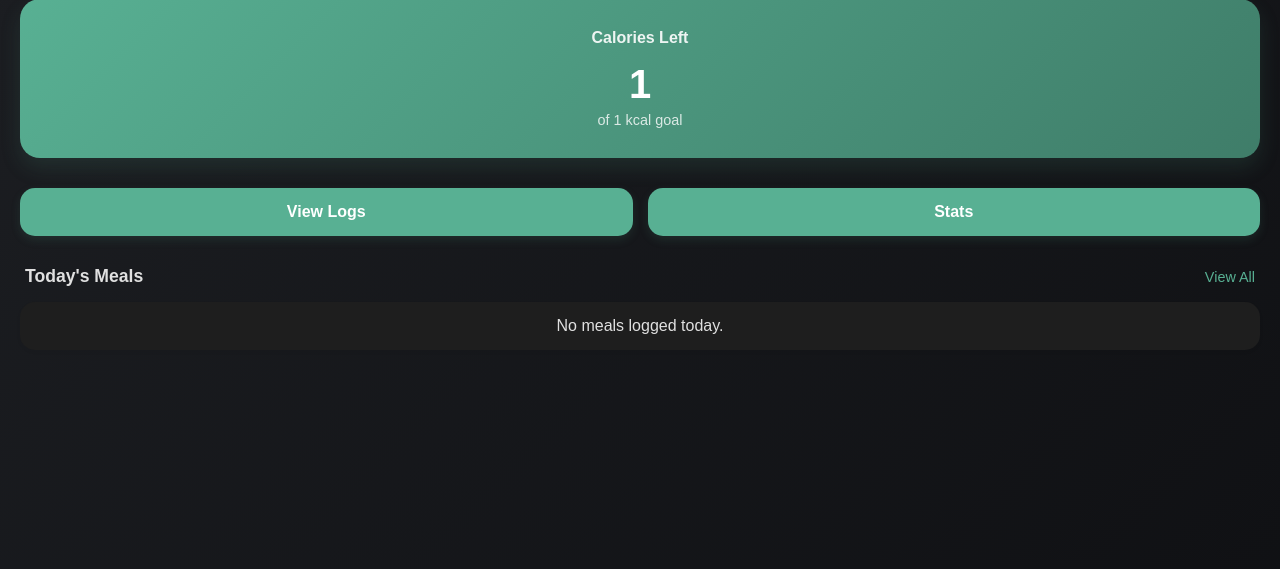
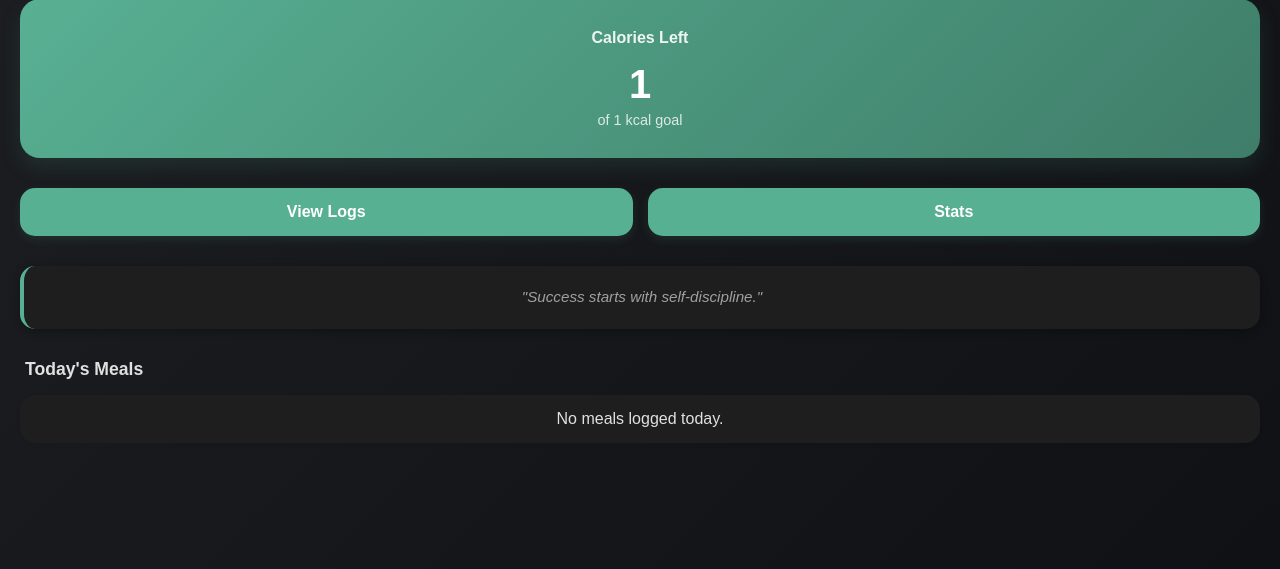
Before and after one commit to looser-xxx/nutriTracker, a Flask app: page / in a window 1280 px wide. Shown: the part 93-662 px from the top of the page. Run offline with Flask 3, Linux system fonts and the light colour scheme; the visitor is signed in with stand-in values (Sample User, id 1); tables that the repository leaves empty hold one stand-in row (values such as "Sample post"); data that the repository does not hold is empty.

Commit message:
feat: add motivation quote section and update cache strategy

```diff
--- a/static/css/style.css
+++ b/static/css/style.css
@@ -1062,9 +1062,18 @@ input:checked + .slider:before {
     margin-bottom: 5px;
 }
 
-@keyframes loading {
-    0% { background-position: 200% 0; }
-    100% { background-position: -200% 0; }
+.quoteCard {
+    background-color: var(--bg-card);
+    border-radius: 15px;
+    padding: 20px;
+    margin-bottom: 30px;
+    box-shadow: 0 2px 10px var(--shadow-card);
+    text-align: center;
+    font-style: italic;
+    color: var(--text-secondary);
+    border-left: 4px solid var(--primary-color);
+    font-size: 0.95rem;
+    line-height: 1.5;
 }
 
 
--- a/static/js/script.js
+++ b/static/js/script.js
@@ -29,10 +29,28 @@ document.addEventListener('DOMContentLoaded', () => {
     const workoutForm = document.getElementById('workoutForm');
 
     // Today's Meals Elements
-    const viewAllMealsBtn = document.getElementById('viewAllMealsBtn');
+    const motivationQuote = document.getElementById('motivationQuote');
     const todaysMealsContainer = document.getElementById('todaysMealsContainer');
     const closeTodaysMealsBtn = document.getElementById('closeTodaysMeals');
     const todaysMealList = document.getElementById('todaysMealList');
+
+    const quotes = [
+        "Believe you can and you're halfway there.",
+        "Your only limit is you.",
+        "Don't stop until you're proud.",
+        "Healthy is a way of life.",
+        "Everything you need is already inside you.",
+        "The only bad workout is the one that didn't happen.",
+        "Fitness is not about being better than someone else. It's about being better than you were yesterday.",
+        "Take care of your body. It's the only place you have to live.",
+        "Fuel your body, feed your soul.",
+        "Success starts with self-discipline."
+    ];
+
+    if (motivationQuote) {
+        const randomQuote = quotes[Math.floor(Math.random() * quotes.length)];
+        motivationQuote.textContent = `"${randomQuote}"`;
+    }
 
 
     // Search Elements
@@ -677,7 +695,6 @@ document.addEventListener('DOMContentLoaded', () => {
     if (navWorkout) navWorkout.addEventListener('click', () => toggleModal(workoutContainer, true));
     if (closeWorkoutBtn) closeWorkoutBtn.addEventListener('click', () => toggleModal(workoutContainer, false));
 
-    if (viewAllMealsBtn) viewAllMealsBtn.addEventListener('click', () => toggleModal(todaysMealsContainer, true));
     const action1Btn = document.getElementById('action1Btn');
     if (action1Btn) action1Btn.addEventListener('click', () => toggleModal(todaysMealsContainer, true));
     if (closeTodaysMealsBtn) closeTodaysMealsBtn.addEventListener('click', () => toggleModal(todaysMealsContainer, false));
--- a/templates/index.html
+++ b/templates/index.html
@@ -54,9 +54,12 @@
             <button id="action2Btn" class="actionBtn">Stats</button>
         </div>
 
+        <div id="motivationQuote" class="quoteCard">
+            "Loading motivation..."
+        </div>
+
         <div class="sectionHeader">
             <h3>Today's Meals</h3>
-            <button id="viewAllMealsBtn" class="viewAll" style="background:none; border:none; cursor:pointer;">View All</button>
         </div>
 
         <ul class="mealList">
```
Also changed, not shown: static/sw.js (+19 -13 lines).
